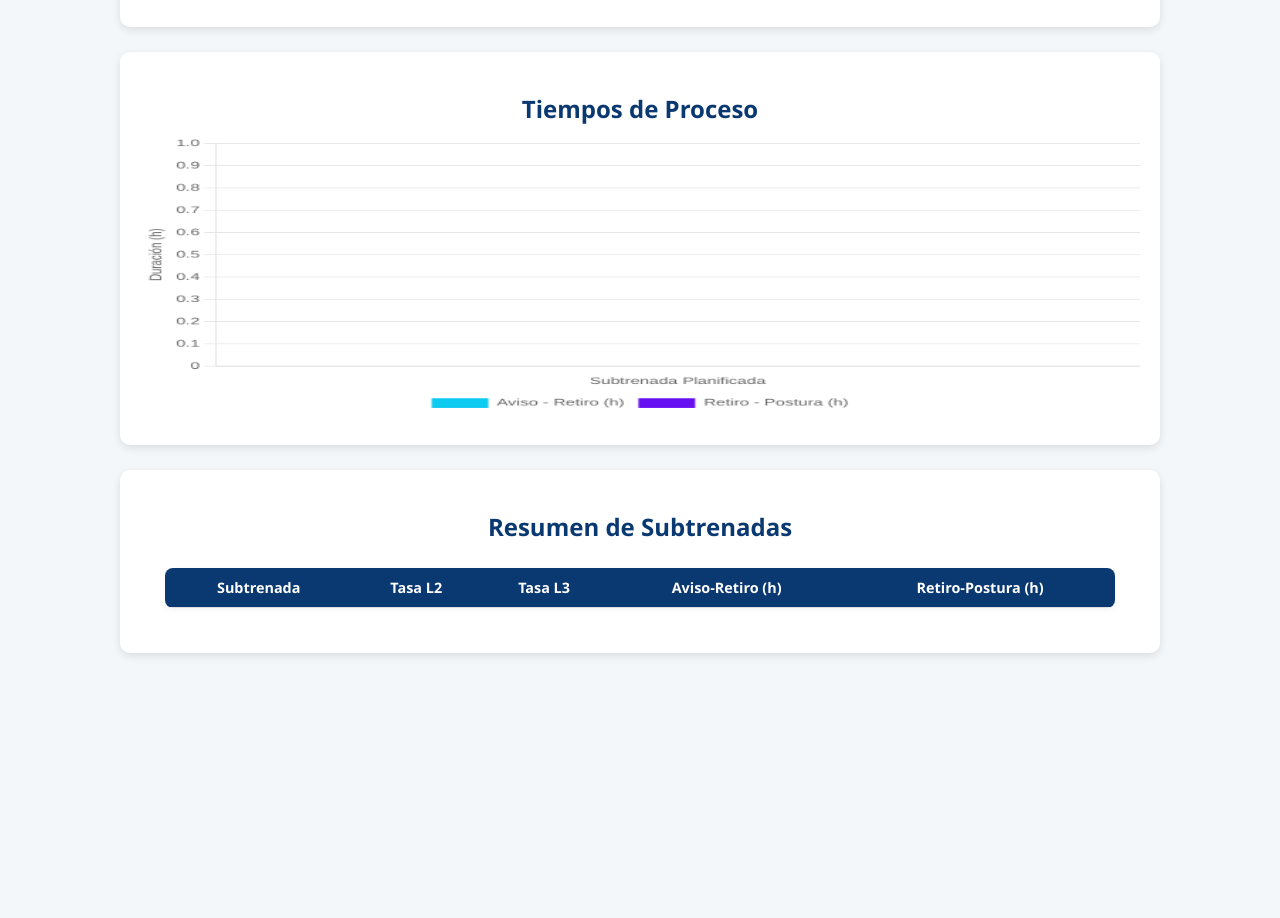
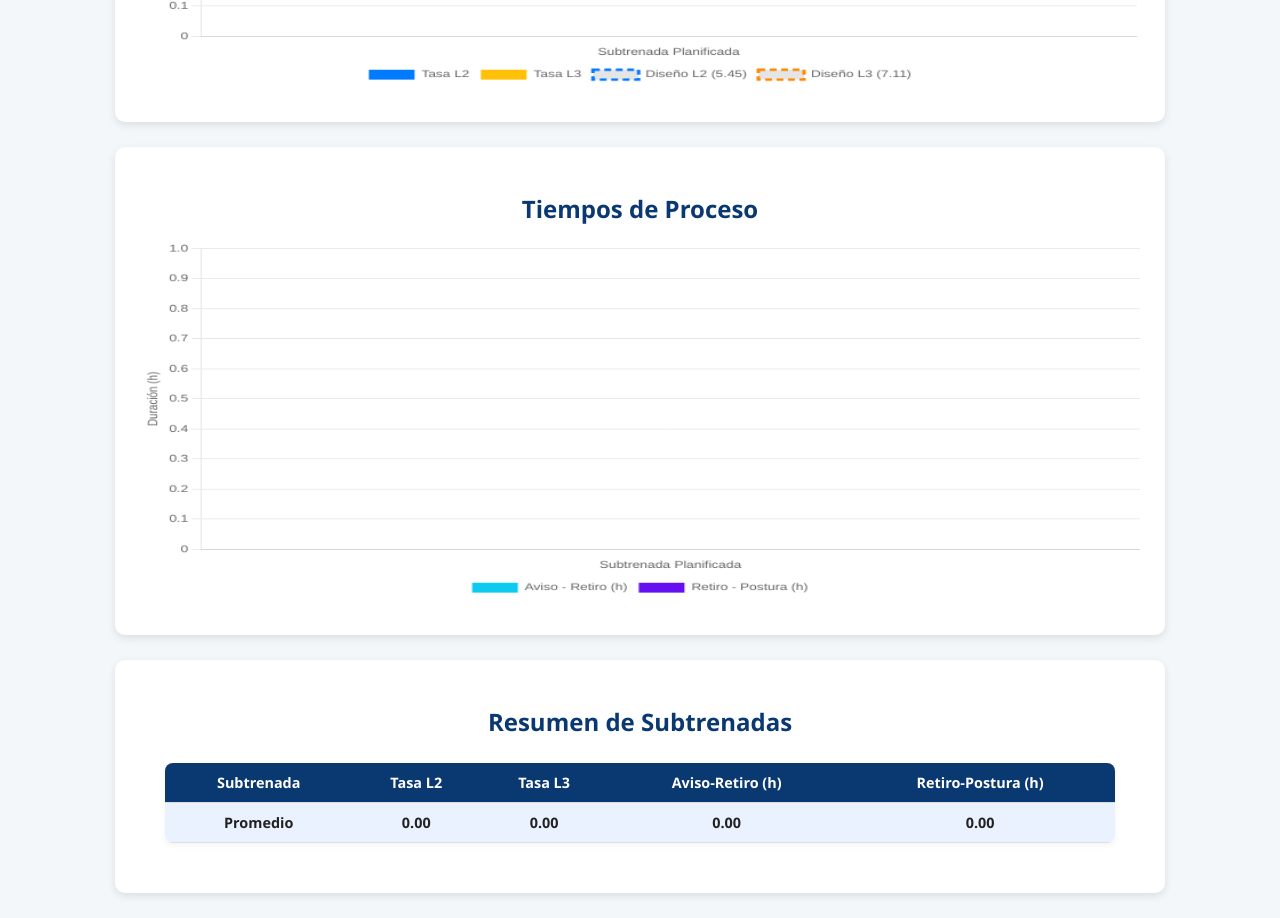
Before and after one commit to Linhartwa/fepasa-dashboard, a website: page index.html in a window 1280 px wide. Shown: the part 449-1367 px from the top of the page. Before the commit the page ends 1127 px from the top, so only its background shows below. Drawn offline with nearby package versions, Linux system fonts and the light colour scheme.

Commit message:
index.html

```diff
--- a/index.html
+++ b/index.html
@@ -31,20 +31,20 @@
       background: white;
       border-radius: 10px;
       box-shadow: 0 3px 8px rgba(0, 0, 0, 0.1);
-      padding: 20px;
+      padding: 25px;
     }
 
     h2 {
       text-align: center;
       color: #0a3871;
-      margin-bottom: 10px;
+      margin-bottom: 15px;
     }
 
     canvas {
       display: block;
       margin: 0 auto 10px;
       width: 100% !important;
-      height: 280px !important;
+      height: 360px !important; /* más alto */
     }
 
     table {
@@ -71,6 +71,11 @@
 
     tr:hover {
       background-color: #f1f6ff;
+    }
+
+    tfoot {
+      background: #eaf1ff;
+      font-weight: bold;
     }
   </style>
 </head>
@@ -103,6 +108,9 @@
     const retiro = (params.get("retiro")?.split(",").map(Number)) || [];
     const postura = (params.get("postura")?.split(",").map(Number)) || [];
 
+    // 🧮 Función promedio
+    const promedio = arr => arr.length ? arr.reduce((a,b)=>a+b,0)/arr.length : 0;
+
     // 🟦 GRAFICO 1 — TASA DE CARGA
     const ctx1 = document.getElementById('graficoTasa').getContext('2d');
     new Chart(ctx1, {
@@ -132,7 +140,6 @@
       },
       options: {
         plugins: {
-          title: { display: false },
           legend: { position: 'bottom' },
           tooltip: {
             callbacks: {
@@ -185,7 +192,12 @@
         <td>${postura[i]?.toFixed(2) || "-"}</td>
       </tr>`;
     }
-    html += "</tbody></table>";
+    html += "</tbody><tfoot><tr><td><b>Promedio</b></td>";
+    html += `<td>${promedio(tasaL2).toFixed(2)}</td>`;
+    html += `<td>${promedio(tasaL3).toFixed(2)}</td>`;
+    html += `<td>${promedio(retiro).toFixed(2)}</td>`;
+    html += `<td>${promedio(postura).toFixed(2)}</td>`;
+    html += "</tr></tfoot></table>";
     document.getElementById("tablaResumen").innerHTML = html;
   </script>
 </body>
```
